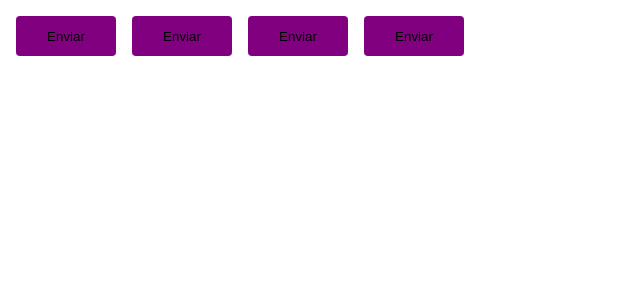
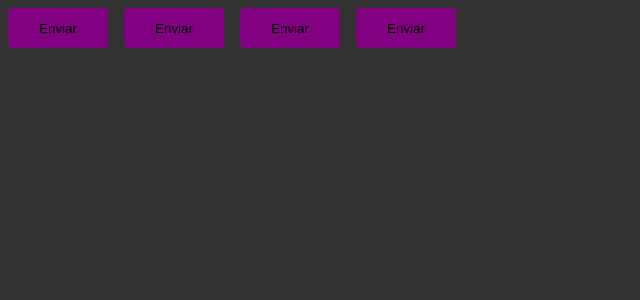
Before and after one commit to klenivingeri/pomodoro-proj2, a React (Vite) app: page / in a window 1280 px wide. Shown: the top 300 px of the page, without its empty margins (0-640 px from the left). Built offline with nearby package versions, Linux system fonts and the light colour scheme; the HTML template or start-up script is replaced by a standard one.

Commit message:
chore: Estrutura da aplicação - Estilos globais

```diff
--- a/src/App.tsx
+++ b/src/App.tsx
@@ -1,6 +1,7 @@
 import { ThemeProvider } from 'styled-components'
 import { Button } from './components/Button'
 import { defaultTheme } from './styles/themes/default'
+import { GlobalStyle } from './styles/global'
 
 function App() {
 
@@ -10,6 +11,7 @@
     <Button variant="secundary" />
     <Button variant="danger" />
     <Button variant="success" />
+    <GlobalStyle/ >
     </ThemeProvider>
   )
 }
--- /dev/null
+++ b/src/styles/global.ts
@@ -0,0 +1,14 @@
+import { createGlobalStyle } from 'styled-components'
+
+export const GlobalStyle = createGlobalStyle`
+*{
+    margin:0;
+    padding: 0;
+    box-sizing: border-box;
+}
+
+body {
+    background: #333;
+    color:#fff;
+}
+`
```
